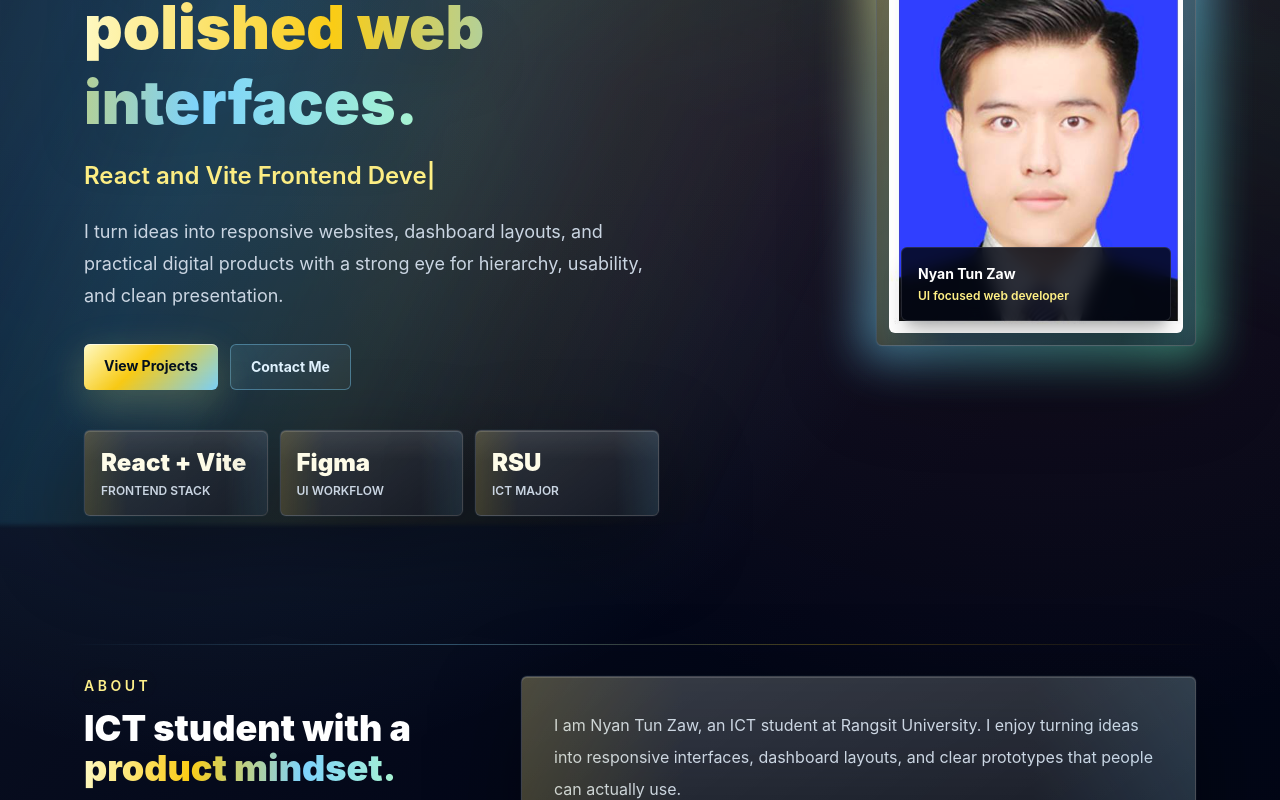
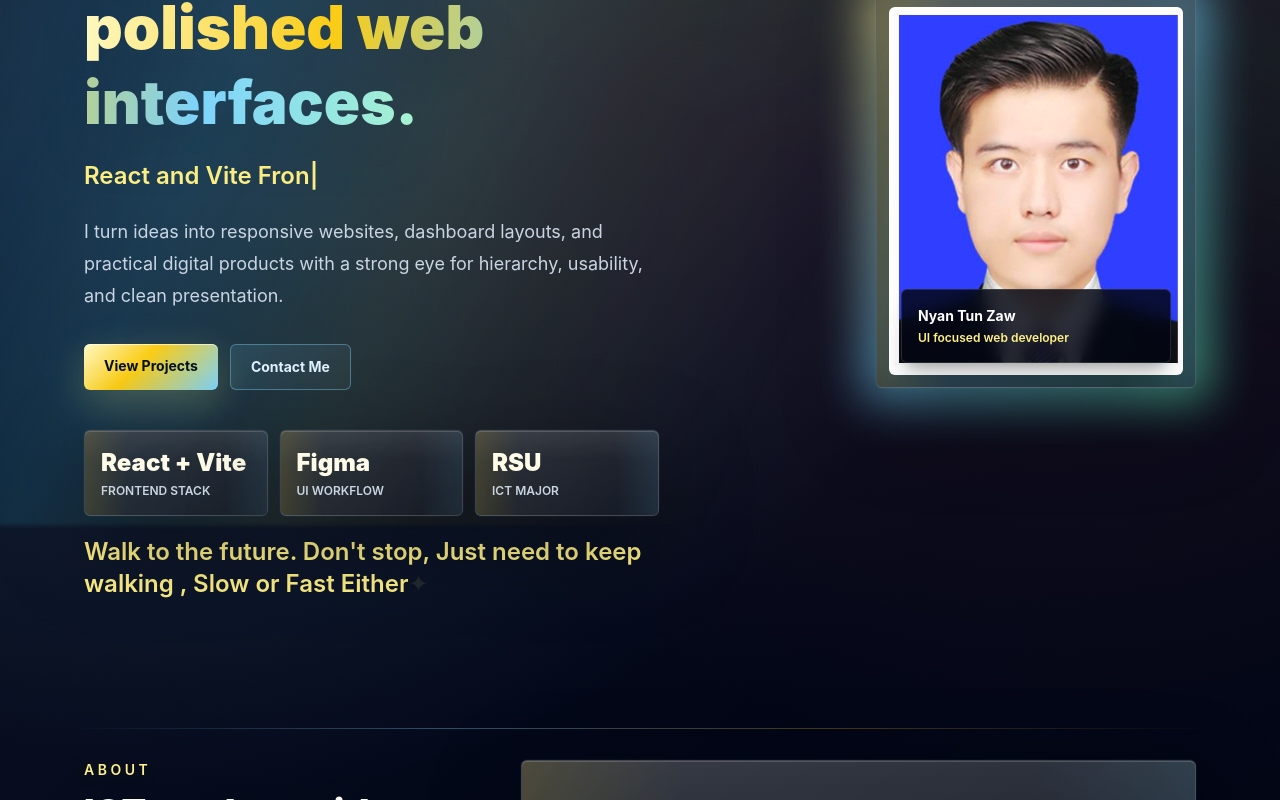
Before and after one commit to Naze88/my-portfolio, a React (Vite) app: page / in a window 1280 px wide. Shown: the part 371-1171 px from the top of the page. Built offline with nearby package versions, Linux system fonts and the light colour scheme; the HTML template or start-up script is replaced by a standard one.

Commit message:
Initial commit from ILC-Web source

```diff
--- a/src/components/Hero.jsx
+++ b/src/components/Hero.jsx
@@ -7,7 +7,11 @@ const heroRoles = [
   "React and Vite Frontend Developer",
   "Dashboard Designer and Figma Enthusiast",
 ]
-
+const heroLogics = [
+  "Walk to the future. Don't stop, Just need to keep walking , Slow or Fast Either",
+  "Ever smile. Never Cry",
+  "Look back to get the experiences",
+]
 const heroHighlights = [
   ["React + Vite", "Frontend stack"],
   ["Figma", "UI workflow"],
@@ -15,24 +19,36 @@ const heroHighlights = [
 ]
 
 export default function Hero() {
-  const typedElement = useRef(null)
+  const typedRolesRef = useRef(null)
+  const typedLogicsRef = useRef(null)
 
    useEffect(() => {
-    if (!typedElement.current) {
-      return undefined
-    }
-
-    const typed = new Typed(typedElement.current, {
+    // Roles
+    if (typedRolesRef.current) {
+      const typedRoles = new Typed(typedRolesRef.current, {
         strings: heroRoles,
         typeSpeed: 45,
         backSpeed: 25,
-      backDelay: 1200,
+        backDelay: 1800,
         cursorChar: "|",
         loop: true,
       })
+      return () => typedRoles.destroy()
+    }
+  }, [])
 
-    return () => {
-      typed.destroy()
+  useEffect(() => {
+    // Logics
+    if (typedLogicsRef.current) {
+      const typedLogics = new Typed(typedLogicsRef.current, {
+        strings: heroLogics,
+        typeSpeed: 45,
+        backSpeed: 25,
+        backDelay: 2000,
+        cursorChar: "✦",
+        loop: true,
+      })
+      return () => typedLogics.destroy()
     }
   }, [])
 
@@ -51,7 +67,7 @@ export default function Hero() {
           <span className="luxury-text">polished web interfaces.</span>
         </h1>
         <p className="mt-5 min-h-8 text-xl font-semibold text-yellow-200 sm:text-2xl">
-          <span ref={typedElement} />
+          <span ref={typedRolesRef} />
         </p>
         <p className="mt-6 max-w-2xl text-base leading-8 text-slate-300 sm:text-lg">
           I turn ideas into responsive websites, dashboard layouts, and
@@ -88,6 +104,9 @@ export default function Hero() {
             </div>
           ))}
         </dl>
+        <p className="mt-5 min-h-8 text-xl font-semibold text-yellow-200 sm:text-2xl">
+          <span ref={typedLogicsRef} />
+        </p>
       </div>
 
       <div className="motion-in motion-delay-2 flex justify-center md:justify-end">
```
Lines whose indentation alone changed are shown as unchanged.
